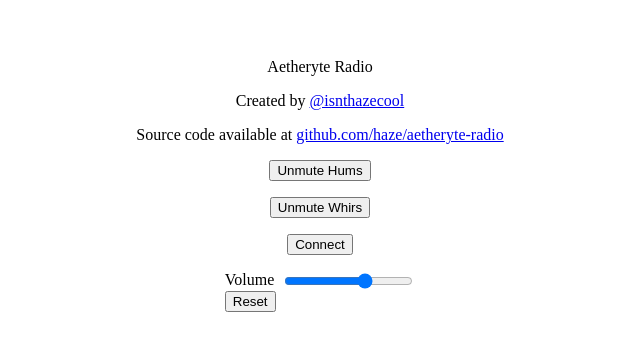
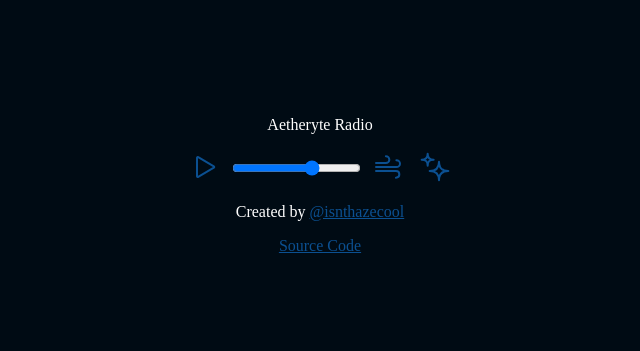
Before and after one commit to haze/aetheryte-radio, a plain HTML site: page public/index.html in a window 1280 px wide. Shown: the part 215-566 px from the top of the page, without its empty margins (320-960 px from the left). Drawn offline with Linux system fonts and the light colour scheme; no server answers.

Commit message:
voidstar0/design changes (#2)
* feat: design update

* refactor: remove ext assets

```diff
--- a/public/index.html
+++ b/public/index.html
@@ -8,8 +8,14 @@
     />
     <meta content="width=device-width" name="viewport" />
     <title>Aetheryte Radio</title>
-    <script type="module" src="player.js"></script>
+    <script defer type="module" src="player.js"></script>
     <style>
+      :root {
+        --initial-bg: hsl(209deg 99% 4%);
+        --glowing-bg: hsl(209deg 99% 6%);
+        --primary-control: hsl(209deg 86.1% 30.54%);
+        --disabled-control: hsl(209deg 86.1%10%);
+      }
       html,
       body {
         margin: 0;
@@ -18,6 +24,9 @@
         margin: 0;
       }
       body {
+        color: #fff;
+        transition: background cubic-bezier(0.075, 0.82, 0.165, 1) 1s;
+        background: var(--initial-bg);
         height: 100vh;
         display: flex;
         flex-direction: column;
@@ -25,10 +34,57 @@
         justify-content: center;
         gap: 1rem;
       }
+      a {
+        color: var(--primary-control);
+      }
+      #player {
+        display: flex;
+        flex-direction: row;
+        align-items: center;
+        gap: 0.2rem;
+      }
+      .control {
+        transition: color cubic-bezier(0.075, 0.82, 0.165, 1) 1s;
+        color: var(--primary-control);
+        cursor: pointer;
+      }
+      .control > svg {
+        width: 2rem;
+        height: 2rem;
+      }
+      button {
+        background: transparent;
+        border: none;
+      }
     </style>
   </head>
   <body>
     <p>Aetheryte Radio</p>
+    <div id="player">
+      <button id="main">
+        <div id="play"class="control">
+          <svg width="24px" height="24px" stroke-width="1.5" viewBox="0 0 24 24" fill="none" xmlns="http://www.w3.org/2000/svg" color="currentColor"><path d="M6.90588 4.53682C6.50592 4.2998 6 4.58808 6 5.05299V18.947C6 19.4119 6.50592 19.7002 6.90588 19.4632L18.629 12.5162C19.0211 12.2838 19.0211 11.7162 18.629 11.4838L6.90588 4.53682Z" stroke="currentColor" stroke-width="1.5" stroke-linecap="round" stroke-linejoin="round"></path></svg>
+        </div>
+        <div id="pause" style="display: none" class="control">
+          <svg width="24px" height="24px" stroke-width="1.5" viewBox="0 0 24 24" fill="none" xmlns="http://www.w3.org/2000/svg" color="currentColor"><path d="M6 18.4V5.6C6 5.26863 6.26863 5 6.6 5H9.4C9.73137 5 10 5.26863 10 5.6V18.4C10 18.7314 9.73137 19 9.4 19H6.6C6.26863 19 6 18.7314 6 18.4Z" stroke="currentColor" stroke-width="1.5"></path><path d="M14 18.4V5.6C14 5.26863 14.2686 5 14.6 5H17.4C17.7314 5 18 5.26863 18 5.6V18.4C18 18.7314 17.7314 19 17.4 19H14.6C14.2686 19 14 18.7314 14 18.4Z" stroke="currentColor" stroke-width="1.5"></path></svg>
+        </div>
+      </button>
+      <input
+        type="range"
+        id="volume"
+        name="volume"
+        min="0"
+        max="1"
+        step="any"
+        value="0.6400000000000001"
+      />
+      <button id="hum" class="control">
+        <svg width="24px" height="24px" stroke-width="1.5" viewBox="0 0 24 24" fill="none" xmlns="http://www.w3.org/2000/svg" color="currentColor"><path d="M18.2785 7C19.7816 7 21 8.11929 21 9.5C21 10.8807 19.7816 12 18.2785 12H3" stroke="currentColor" stroke-width="1.5" stroke-linecap="round" stroke-linejoin="round"></path><path d="M17.9375 20C19.0766 20 20.5 19.5 20.5 17.5C20.5 15.5 19.0766 15 17.9375 15H3" stroke="currentColor" stroke-width="1.5" stroke-linecap="round" stroke-linejoin="round"></path><path d="M10.4118 4C11.8412 4 13 5.11929 13 6.5C13 7.88071 11.8412 9 10.4118 9H3" stroke="currentColor" stroke-width="1.5" stroke-linecap="round" stroke-linejoin="round"></path></svg>
+      </button>
+      <button id="whir" class="control">
+        <?xml version="1.0" encoding="UTF-8"?><svg width="24px" height="24px" viewBox="0 0 24 24" stroke-width="1.5" fill="none" xmlns="http://www.w3.org/2000/svg" color="currentColor"><path d="M8 15C12.8747 15 15 12.949 15 8C15 12.949 17.1104 15 22 15C17.1104 15 15 17.1104 15 22C15 17.1104 12.8747 15 8 15Z" stroke="currentColor" stroke-width="1.5" stroke-linejoin="round"></path><path d="M2 6.5C5.13376 6.5 6.5 5.18153 6.5 2C6.5 5.18153 7.85669 6.5 11 6.5C7.85669 6.5 6.5 7.85669 6.5 11C6.5 7.85669 5.13376 6.5 2 6.5Z" stroke="currentColor" stroke-width="1.5" stroke-linejoin="round"></path></svg>
+      </button>
+    </div>
     <span
       >Created by
       <a
@@ -38,14 +94,11 @@
         >@isnthazecool</a
       ></span
     >
-    <span
-      >Source code available at
       <a
         target="_blank"
         rel="noreferrer noopener"
         href="https://github.com/haze/aetheryte-radio"
-        >github.com/haze/aetheryte-radio</a
-      ></span
-    >
+        >Source Code</a
+      >
   </body>
 </html>
--- a/public/player.js
+++ b/public/player.js
@@ -13,66 +13,39 @@ function setVolume(volume) {
 }
 
 function setupVolumeSlider() {
-    const volumeSliderContainer = document.createElement("div");
-    const volumeLabel = document.createElement("label");
-    volumeLabel.style.display = "flex";
-    volumeLabel.style.gap = "0.5rem";
-    volumeLabel.appendChild(document.createTextNode("Volume"));
-    const volumeSlider = document.createElement("input");
-    volumeSlider.type = "range";
-    volumeSlider.name = "volume";
-    volumeSlider.min = 0;
-    volumeSlider.max = 1;
-    volumeSlider.step = "any";
+    const volumeSlider = document.getElementById("volume");
+    // volumeSlider.type = "range";
     volumeSlider.value = Math.pow(mainGainNode.gain.value / 0.125, 2);
     volumeSlider.oninput = (event) => setVolume(Math.sqrt(event.target.value) * 0.125);
-    const resetVolumeButton = document.createElement("button");
-    resetVolumeButton.onclick = () => {
-        volumeSlider.value = Math.pow(Math.pow(10, -20 / 20) / 0.125, 2);
-        setVolume(Math.sqrt(volumeSlider.value) * 0.125);
-    };
-    resetVolumeButton.appendChild(document.createTextNode("Reset"));
-    volumeLabel.appendChild(volumeSlider);
-    volumeSliderContainer.appendChild(volumeLabel);
-    volumeSliderContainer.appendChild(resetVolumeButton);
-    document.body.appendChild(volumeSliderContainer);
 }
 
 function setupButton(kind, targetAudioNode, destinationAudioNode) {
-    const togglePlaybackButton = document.createElement("button");
-    togglePlaybackButton.onclick = (event) => togglePlayback(event, kind, targetAudioNode, destinationAudioNode);
-    updatePlaybackStateButton(togglePlaybackButton, kind);
-    document.body.appendChild(togglePlaybackButton);
+    const togglePlaybackButton = document.getElementById(kind);
+    togglePlaybackButton.addEventListener("click", () => {
+        togglePlayback(event, kind, targetAudioNode, destinationAudioNode)
+    });
 }
 
 function togglePlayback(event, kind, targetAudioNode, destinationAudioNode) {
     playState[kind] = !playState[kind];
     localStorage.setItem(kind, !!playState[kind]);
-    console.log(playState);
+    document.getElementById(kind).style.color = playState[kind] ? "var(--primary-control)" : "var(--disabled-control)";
     if (playState[kind]) {
         targetAudioNode.connect(destinationAudioNode);
         if (kind === "main") {
+            document.getElementById("play").style.display = "none";
+            document.getElementById("pause").style.display = "block";
             audioContext.resume();
         }
     } else {
+        if (kind === "main") {
+            document.getElementById("play").style.display = "block";
+            document.getElementById("pause").style.display = "none";
+        }
         targetAudioNode.disconnect(destinationAudioNode);
     }
-    updatePlaybackStateButton(event.srcElement, kind);
 }
 
-function updatePlaybackStateButton(buttonElement, kind) {
-    buttonElement.replaceChildren(
-        document.createTextNode(
-            kind === "main"
-                ? playState[kind]
-                    ? "Disconnect"
-                    : "Connect"
-                : playState[kind]
-                  ? `Mute ${playStateDisplayMap[kind]}`
-                  : `Unmute ${playStateDisplayMap[kind]}`,
-        ),
-    );
-}
 
 async function loadSample(audioContext, url) {
     const result = await fetch(url);
@@ -136,12 +109,19 @@ function chooseWhir() {
     whirSource.playbackRate.value = whirPlaybackRate;
     whirSource.connect(whirGainNode);
     whirSource.start(0);
+
+    if (playState.whir)
+        document.body.style.background = "var(--glowing-bg)"
+
     whirSource.onended = () => {
         // disconnect self and re-queue another whir
         whirSource.disconnect(whirGainNode);
         const nextWhirDelay = Math.floor(Math.random() * 2001);
         console.log("Next whir in", nextWhirDelay, "ms");
         setTimeout(chooseWhir, nextWhirDelay);
+        setTimeout(() => {
+            document.body.style.background = "var(--initial-bg)"
+        }, nextWhirDelay + 1000);
     };
 }
 
```
